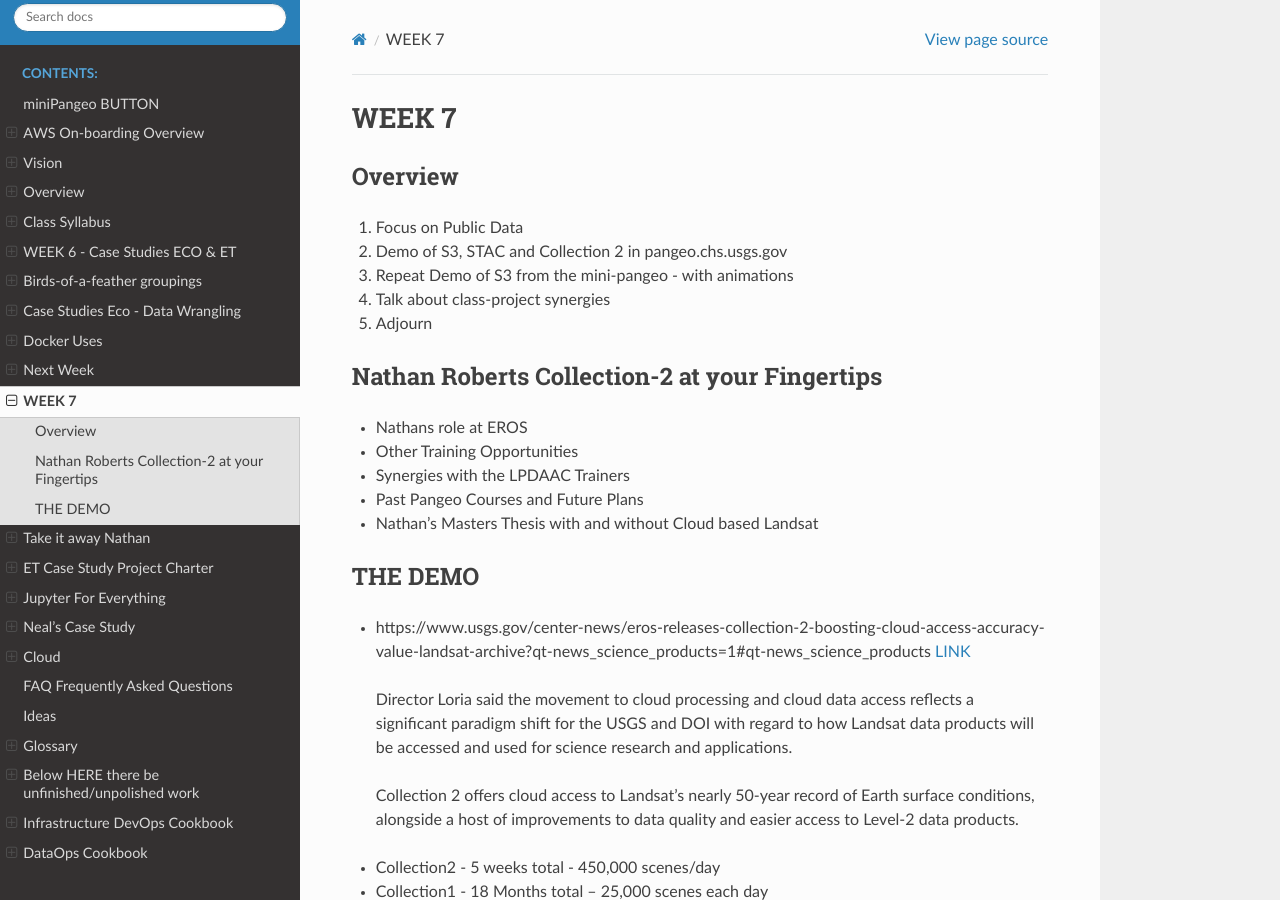
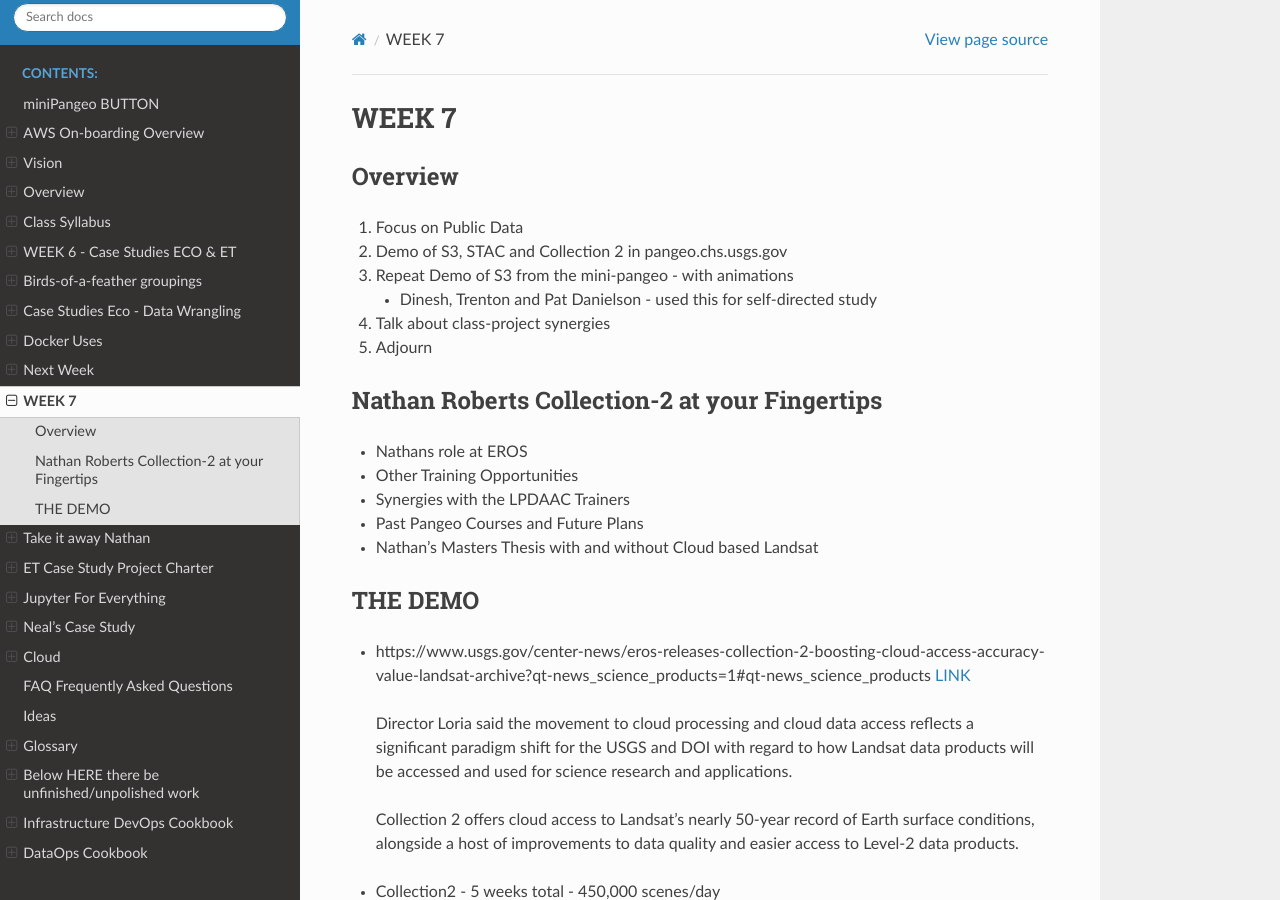
Before and after one commit to tonybutzer/harmony-docs, a Sphinx documentation site: the page built from documentation/source/07week.md, in a window 1280 px wide and 900 px high. Built offline with Sphinx 7.4.7 and the Read the Docs theme 2.0.0, drawn with Linux system fonts in a browser that asks for light colours; pages that are not in the unit, such as notebooks, are missing from menus.

Commit message:
automatic git update from Makefile

```diff
--- a/documentation/source/07week.md
+++ b/documentation/source/07week.md
@@ -6,6 +6,7 @@
 1. Focus on Public Data
 2. Demo of S3, STAC and Collection 2 in pangeo.chs.usgs.gov
 3. Repeat Demo of S3 from the mini-pangeo - with animations
+    - Dinesh, Trenton and Pat Danielson - used this for self-directed study
 4. Talk about class-project synergies
 5. Adjourn
 
```
